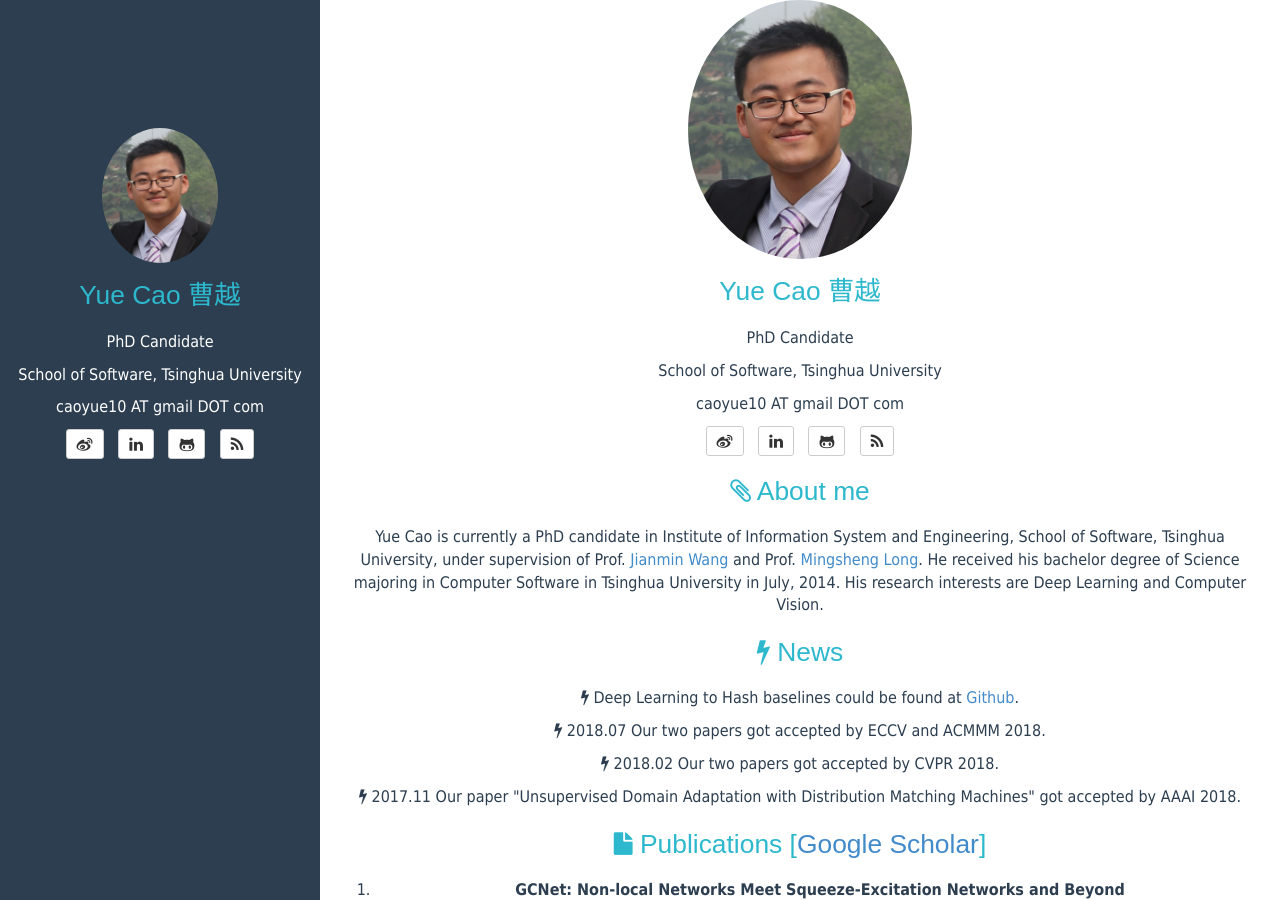
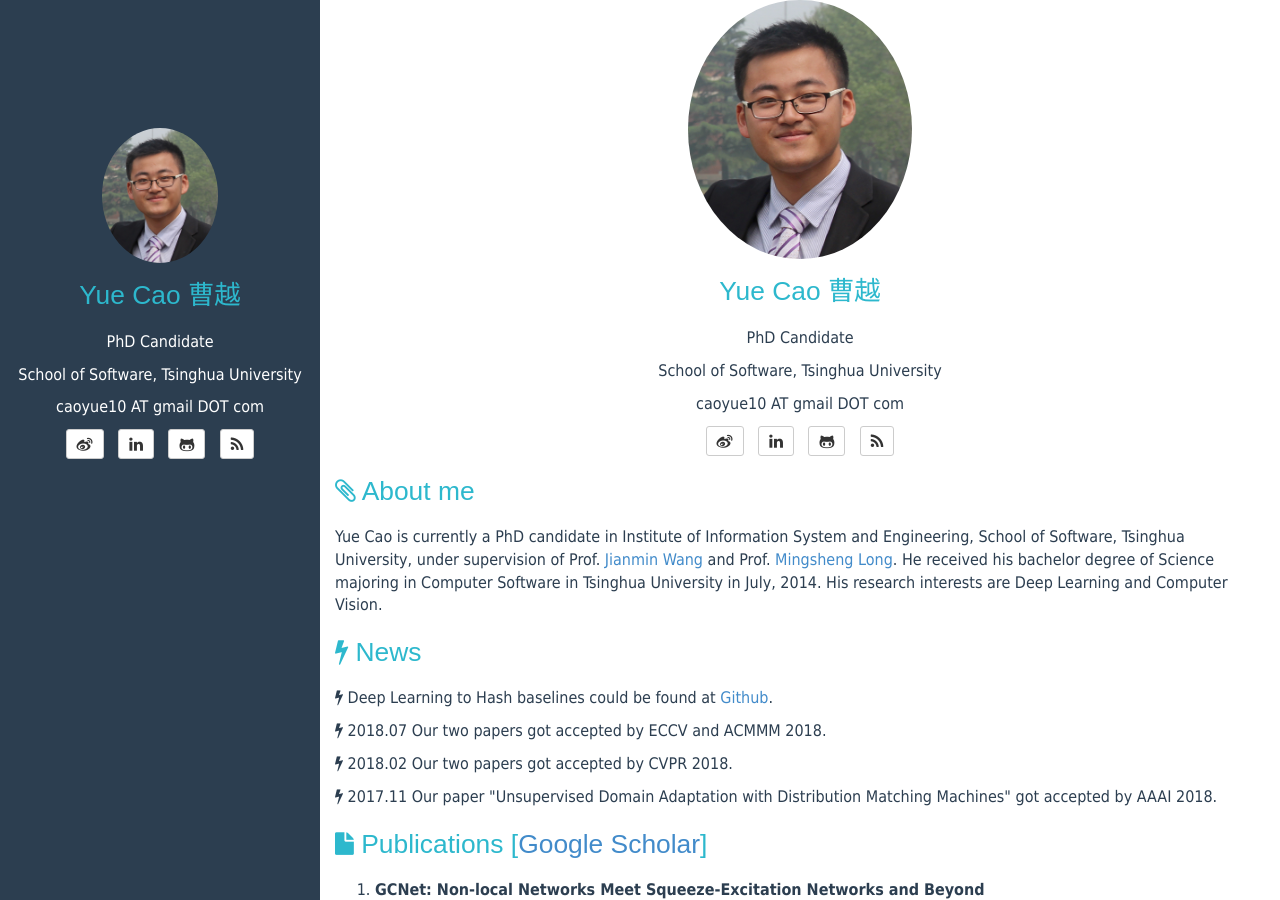
Before and after one commit to caoyue10/caoyue10.github.io, a Jekyll site: the page built from index.html, in a window 1280 px wide and 900 px high. Built offline with Jekyll 4.4.1, drawn with Linux system fonts in a browser that asks for light colours; the list of posts is cut into pages by our own code.

Commit message:
Update index.html

```diff
--- a/index.html
+++ b/index.html
@@ -40,7 +40,7 @@ tagline:
 </article>
 {% endfor %}
 
-<div class="text-center" width="60%">
+<div width="60%">
 <div id="contact-list" class="text-center">
 	<a href="{{ site.BASE_PATH }}/">
 		<img src="{{ site.BASE_PATH }}assets/media/profile.png" class="img-circle" width="24%" />
```
